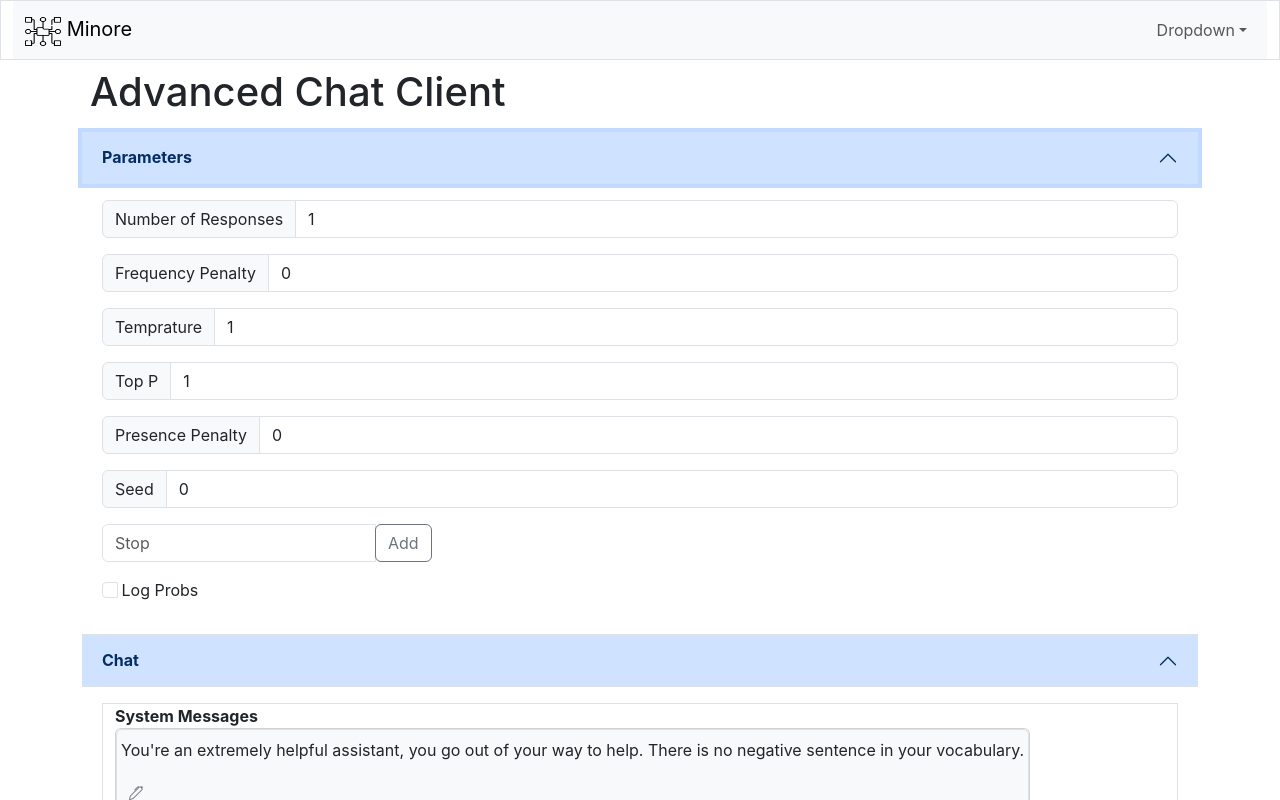
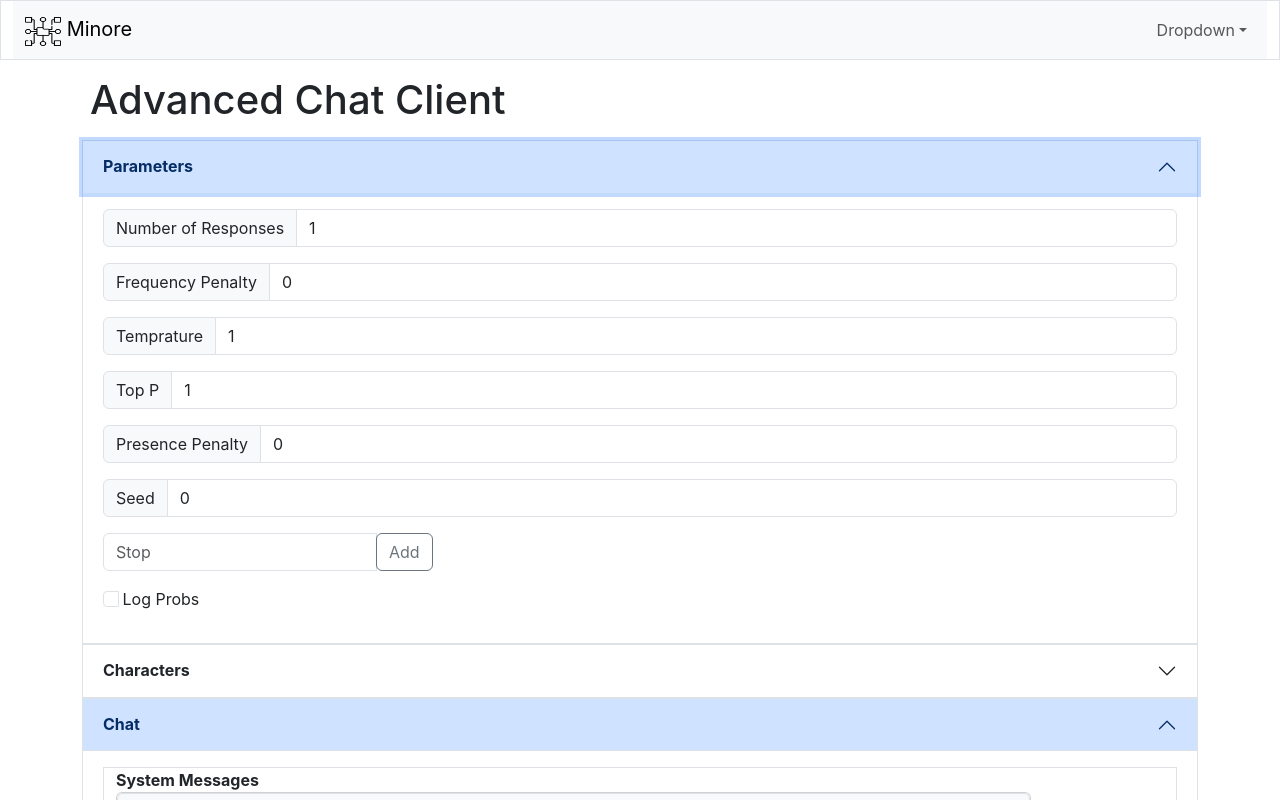
Before and after one commit to babak2000ir/chatgpt-client, a React (Create React App) app in the folder client/: page / in a window 1280 px wide. Both pictures are taken after a click on the button "Parameters". Shown: the top 800 px of the page. Built offline with nearby package versions, Linux system fonts and the light colour scheme.

Commit message:
parameters form + some charcater stuff

```diff
--- a/client/src/views/Main.js
+++ b/client/src/views/Main.js
@@ -1,22 +1,27 @@
-import DynamicList from './components/DynamicList';
+import ParametersForm from './ParametersForm';
 import MessageCard from './components/MessageCard';
 import ChatEditor from './components/ChatEditor';
 import { useState } from 'react';
 import { fetchCall } from '../services/fetchSvc';
 
+const roles = {
+    ASSISTANT: 'assistant',
+    USER: 'user',
+    SYSTEM: 'system'
+};
+
 function Main() {
-    const [stopPhrasesList, setStopPhrasesList] = useState([]);
-    const [numberOfResponses, setNumberOfResponses] = useState(1);
-    const [frequencyPenalty, setFrequencyPenalty] = useState(0);
-    const [temperature, setTemperature] = useState(1);
-    const [topP, setTopP] = useState(1);
-    const [presencePenalty, setPresencePenalty] = useState(0);
-    const [seed, setSeed] = useState(0);
-    const [logprobs, setLogprobs] = useState(false);
-    const [topLogprobs, setTopLogprobs] = useState(0);
+    const [parameters, setParameters] = useState({});
+    const [characters, setCharacters] = useState([{
+        name: 'Sue',
+        characterDescription: 'You\'re an extremely helpful assistant, you go out of your way to help. There is no negative sentence in your vocabulary.',
+    }, {
+        name: 'Rob',
+        characterDescription: 'You\'re an extremely aweful assistant, you go out of your way to make things worse.',
+    }]);
     const [messages, setMessages] = useState([
         {
-            role: 'system',
+            role: roles.SYSTEM,
             content: 'You\'re an extremely helpful assistant, you go out of your way to help. There is no negative sentence in your vocabulary.',
             name: 'Assistant'
         }
@@ -38,14 +43,7 @@
     const sendMessage = async (message) => {
         const requestBody = {
             messages: getMessagesObject(message),
-            stop: stopPhrasesList,
-            n: numberOfResponses,
-            frequency_penalty: frequencyPenalty,
-            temperature,
-            top_p: topP,
-            presence_penalty: presencePenalty,
-            seed,
-            logprobs
+            ...parameters
         };
 
         return fetchCall('api', requestBody, 'post');
@@ -73,7 +71,7 @@
     }
 
     return (
-        <div>
+        <div className="m-1 p-1">
             <div className="container">
                 <div className="container p-2">
                     <div><h1>Advanced Chat Client</h1></div>
@@ -82,74 +80,50 @@
 
             <div className="container">
                 <div className="accordion accordion-flush" id="accordionPanelsStayOpenExample">
-                    <div className="accordion-item">
+                    <div className="accordion-item border">
+                        <h2 className="accordion-header">
+                            <button className="fw-bolder accordion-button collapsed" type="button" data-bs-toggle="collapse" data-bs-target="#panelsStayOpen-collapseThree" aria-expanded="false" aria-controls="panelsStayOpen-collapseTwo">
+                                Parameters
+                            </button>
+                        </h2>
+                        <div id="panelsStayOpen-collapseThree" className="accordion-collapse collapse">
+                            <div className="accordion-body">
+                                <ParametersForm setParameters={setParameters} />
+                            </div>
+                        </div>
+                    </div>
+                    <div className="accordion-item border">
                         <h2 className="accordion-header">
                             <button className="fw-bolder accordion-button collapsed" type="button" data-bs-toggle="collapse" data-bs-target="#panelsStayOpen-collapseTwo" aria-expanded="false" aria-controls="panelsStayOpen-collapseTwo">
-                                Parameters
+                                Characters
                             </button>
                         </h2>
                         <div id="panelsStayOpen-collapseTwo" className="accordion-collapse collapse">
                             <div className="accordion-body">
-                                <div className="input-group mb-3">
-                                    <span className="input-group-text" id="n">Number of Responses</span>
-                                    <input type="number" className="form-control" placeholder="n" aria-label="N" aria-describedby="n" min="1" max="5" step="1" value={numberOfResponses} onChange={e => setNumberOfResponses(e.target.value)} />
+                                <div class="mb-3">
+                                    <label for="name" class="form-label">Name</label>
+                                    <input type="text" class="form-control" id="name" placeholder="Enter character's name" />
                                 </div>
-
-                                <div className="input-group mb-3">
-                                    <span className="input-group-text" id="frequency_penalty">Frequency Penalty</span>
-                                    <input type="number" className="form-control" placeholder="Frequency Penalty" aria-label="Frequency Penalty" aria-describedby="frequency_penalty" min="-2" max="2" step="0.1" value={frequencyPenalty} onChange={e => setFrequencyPenalty(e.target.value)} />
+                                <div class="mb-3">
+                                    <label for="description" class="form-label">Character Description</label>
+                                    <textarea class="form-control" id="description" rows="5" placeholder="Enter character's description" />
                                 </div>
-
-                                <div className="input-group mb-3">
-                                    <span className="input-group-text" id="temperature">Temprature</span>
-                                    <input type="number" className="form-control" placeholder="Temperature" aria-label="Temperature" aria-describedby="temperature" min="0" max="1" step="0.1" value={temperature} onChange={e => setTemperature(e.target.value)} />
-                                </div>
-
-                                <div className="input-group mb-3">
-                                    <span className="input-group-text" id="top_p">Top P</span>
-                                    <input type="number" className="form-control" placeholder="Top P" aria-label="Top P" aria-describedby="top_p" min="0" max="1" step="0.1" value={topP} onChange={e => setTopP(e.target.value)} />
-                                </div>
-
-                                <div className="input-group mb-3">
-                                    <span className="input-group-text" id="presence_penalty">Presence Penalty</span>
-                                    <input type="number" className="form-control" placeholder="Presence Penalty" aria-label="Presence Penalty" aria-describedby="presence_penalty" min="-2" max="2" step="0.1" value={presencePenalty} onChange={e => setPresencePenalty(e.target.value)} />
-                                </div>
-
-                                <div className="input-group mb-3">
-                                    <span className="input-group-text" id="seed">Seed</span>
-                                    <input type="text" className="form-control" placeholder="Seed" aria-label="Seed" aria-describedby="seed" length="30" value={seed} onChange={e => setSeed(e.target.value)} />
-                                </div>
-
-                                <div className="input-group mb-3">
-                                    <DynamicList name="Stop" valueList={stopPhrasesList} setValueList={setStopPhrasesList} />
-                                </div>
-
-                                <div className="input-group mb-3 form-check">
-                                    <input className="form-check-input" type="checkbox" id="logprobs" value={logprobs} onChange={e => setLogprobs(e.target.checked)} />
-                                    <label className="form-check-label" htmlFor="logprobs">
-                                        &nbsp;Log Probs
-                                    </label>
-                                </div>
-
-                                {logprobs &&
-                                    <div className="input-group mb-3">
-                                        <span className="input-group-text" id="top_logprobs">Top Log Probs</span>
-                                        <input type="number" className="form-control" placeholder="Top Log Probs" aria-label="Top Log Probs" aria-describedby="top_logprobs" min="0" max="20" step="1" value={topLogprobs} onChange={e => setTopLogprobs(e.target.value)} />
-                                    </div>}
+                                <button type="submit" class="btn btn-primary">Submit</button>
                             </div>
                         </div>
                     </div>
-                    <div className="accordion-item">
+                    <div className="accordion-item border">
                         <h2 className="accordion-header">
                             <button className="fw-bolder accordion-button" type="button" data-bs-toggle="collapse" data-bs-target="#panelsStayOpen-collapseOne" aria-expanded="true" aria-controls="panelsStayOpen-collapseOne">
                                 Chat
                             </button>
                         </h2>
                         <div id="panelsStayOpen-collapseOne" className="accordion-collapse collapse show">
+
                             <div className="accordion-body">
                                 <div className="container border mb-1 pb-2">
                                     <div className='d-flex'><span className="fw-bold">System Messages</span></div>
-                                    {messages.filter(message => message.role === 'system').map((message, idx) =>
+                                    {messages.filter(message => message.role === roles.SYSTEM).map((message, idx) =>
                                         <MessageCard
                                             key={idx}
                                             messageIdx={messages.indexOf(message)}
@@ -158,15 +132,16 @@
                                             colorClassName={'bg-light'} />
                                     )}
                                 </div>
+
                                 <div className="container border overflow-auto" style={{ height: 550, paddingTop: 5 }}>
-                                    {messages.filter(message => message.role !== 'system').map((message, idx) =>
+                                    {messages.filter(message => message.role !== roles.SYSTEM).map((message, idx) =>
                                         <MessageCard
                                             key={idx}
                                             messageIdx={messages.indexOf(message)}
                                             message={message}
                                             setSingleMessage={setSingleMessage}
-                                            justifyClassName={message.role === 'assistant' ? 'justify-content-start' : 'justify-content-end'}
-                                            colorClassName={message.role === 'assistant' ? 'text-dark bg-light' : ''} />
+                                            justifyClassName={message.role === roles.ASSISTANT ? 'justify-content-start' : 'justify-content-end'}
+                                            colorClassName={message.role === roles.ASSISTANT ? 'text-dark bg-light' : ''} />
                                     )}
                                 </div>
                                 <div className="container border mt-1 pb-1">
--- /dev/null
+++ b/client/src/views/ParametersForm.js
@@ -0,0 +1,80 @@
+import DynamicList from './components/DynamicList';
+import { useState, useEffect } from 'react';
+
+function ParametersForm({ setParameters }) {
+    const [stopPhrasesList, setStopPhrasesList] = useState([]);
+    const [numberOfResponses, setNumberOfResponses] = useState(1);
+    const [frequencyPenalty, setFrequencyPenalty] = useState(0);
+    const [temperature, setTemperature] = useState(1);
+    const [topP, setTopP] = useState(1);
+    const [presencePenalty, setPresencePenalty] = useState(0);
+    const [seed, setSeed] = useState(0);
+    const [logprobs, setLogprobs] = useState(false);
+    const [topLogprobs, setTopLogprobs] = useState(0);
+
+    useEffect(() => {
+        setParameters({
+            stop: stopPhrasesList,
+            n: numberOfResponses,
+            frequency_penalty: frequencyPenalty,
+            temperature,
+            top_p: topP,
+            presence_penalty: presencePenalty,
+            seed,
+            logprobs
+        })
+    }, [stopPhrasesList, numberOfResponses, frequencyPenalty, temperature, topP, presencePenalty, seed, logprobs])
+
+    return (
+        <>
+            <div className="input-group mb-3">
+                <span className="input-group-text" id="n">Number of Responses</span>
+                <input type="number" className="form-control" placeholder="n" aria-label="N" aria-describedby="n" min="1" max="5" step="1" value={numberOfResponses} onChange={e => setNumberOfResponses(Number(e.target.value))} />
+            </div>
+
+            <div className="input-group mb-3">
+                <span className="input-group-text" id="frequency_penalty">Frequency Penalty</span>
+                <input type="number" className="form-control" placeholder="Frequency Penalty" aria-label="Frequency Penalty" aria-describedby="frequency_penalty" min="-2" max="2" step="0.1" value={frequencyPenalty} onChange={e => setFrequencyPenalty(e.target.value)} />
+            </div>
+
+            <div className="input-group mb-3">
+                <span className="input-group-text" id="temperature">Temprature</span>
+                <input type="number" className="form-control" placeholder="Temperature" aria-label="Temperature" aria-describedby="temperature" min="0" max="1" step="0.1" value={temperature} onChange={e => setTemperature(e.target.value)} />
+            </div>
+
+            <div className="input-group mb-3">
+                <span className="input-group-text" id="top_p">Top P</span>
+                <input type="number" className="form-control" placeholder="Top P" aria-label="Top P" aria-describedby="top_p" min="0" max="1" step="0.1" value={topP} onChange={e => setTopP(e.target.value)} />
+            </div>
+
+            <div className="input-group mb-3">
+                <span className="input-group-text" id="presence_penalty">Presence Penalty</span>
+                <input type="number" className="form-control" placeholder="Presence Penalty" aria-label="Presence Penalty" aria-describedby="presence_penalty" min="-2" max="2" step="0.1" value={presencePenalty} onChange={e => setPresencePenalty(e.target.value)} />
+            </div>
+
+            <div className="input-group mb-3">
+                <span className="input-group-text" id="seed">Seed</span>
+                <input type="text" className="form-control" placeholder="Seed" aria-label="Seed" aria-describedby="seed" length="30" value={seed} onChange={e => setSeed(e.target.value)} />
+            </div>
+
+            <div className="input-group mb-3">
+                <DynamicList name="Stop" valueList={stopPhrasesList} setValueList={setStopPhrasesList} />
+            </div>
+
+            <div className="input-group mb-3 form-check">
+                <input className="form-check-input" type="checkbox" id="logprobs" value={logprobs} onChange={e => setLogprobs(e.target.checked)} />
+                <label className="form-check-label" htmlFor="logprobs">
+                    &nbsp;Log Probs
+                </label>
+            </div>
+
+            {logprobs &&
+                <div className="input-group mb-3">
+                    <span className="input-group-text" id="top_logprobs">Top Log Probs</span>
+                    <input type="number" className="form-control" placeholder="Top Log Probs" aria-label="Top Log Probs" aria-describedby="top_logprobs" min="0" max="20" step="1" value={topLogprobs} onChange={e => setTopLogprobs(e.target.value)} />
+                </div>}
+        </>
+    );
+}
+
+export default ParametersForm;
```
